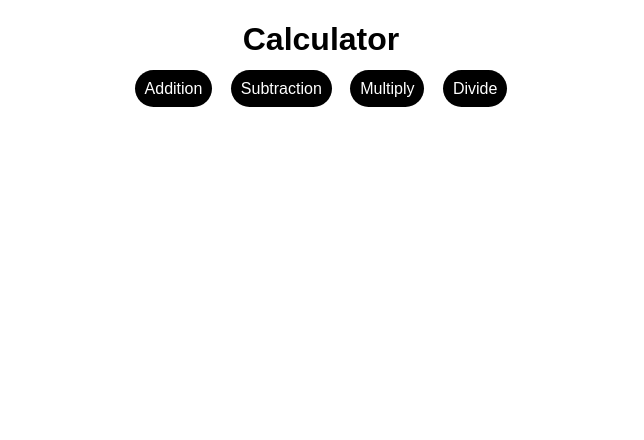
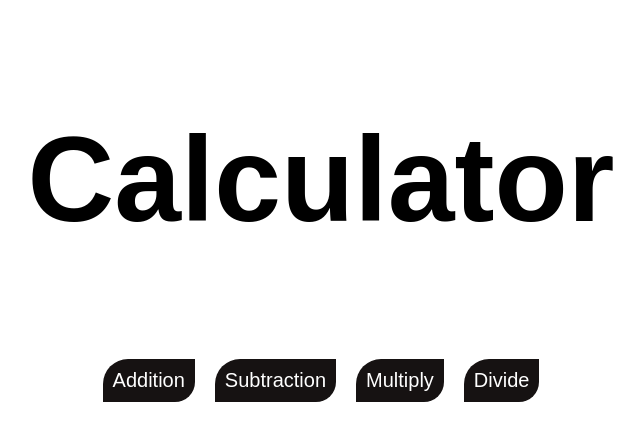
Before and after one commit to arqamqureshi/Calculator-paratice, a plain HTML site: page index.html in a window 1280 px wide. Shown: the whole page, without its empty margins (319-963 px from the left). Drawn offline with Linux system fonts and the light colour scheme.

Commit message:
change style

```diff
--- a/index.html
+++ b/index.html
@@ -7,8 +7,10 @@
     <link rel="stylesheet" href="style.css" />
   </head>
   <body>
-    <div>
-      <h1>Calculator</h1>
+    <div class="big">
+       <h1>Calculator</h1>
+    </div>
+    <div class="content">
       <a href="./add.html">Addition</a>
       <a href="./sub.html">Subtraction</a>
       <a href="./multi.html">Multiply</a>
--- a/style.css
+++ b/style.css
@@ -2,11 +2,29 @@ body {
   font-family: sans-serif;
   text-align: center;
 }
-div a {
+.big{
+  font-size: 60px;
+  padding: 10px;
+  margin: 10px;
+}
+.big h1{
   text-decoration: none;
-  border-radius: 20px;
-  background-color: black;
-  color: white;
-  margin: 7px;
   padding: 10px;
+  color: black;
+  font-weight: 1000px;
 }
+.content{
+  display: flex;
+  justify-content: center;
+  gap: 20px;
+  font-size: 20px;
+  flex-flow: row wrap;
+align-items: center;
+}
+.content a{
+  border-radius: 25px 0 20px 0;
+  background-color: rgb(22, 18, 18);
+  padding: 10px;
+  text-decoration: none;
+  color: rgb(255, 255, 255);
+}
```
